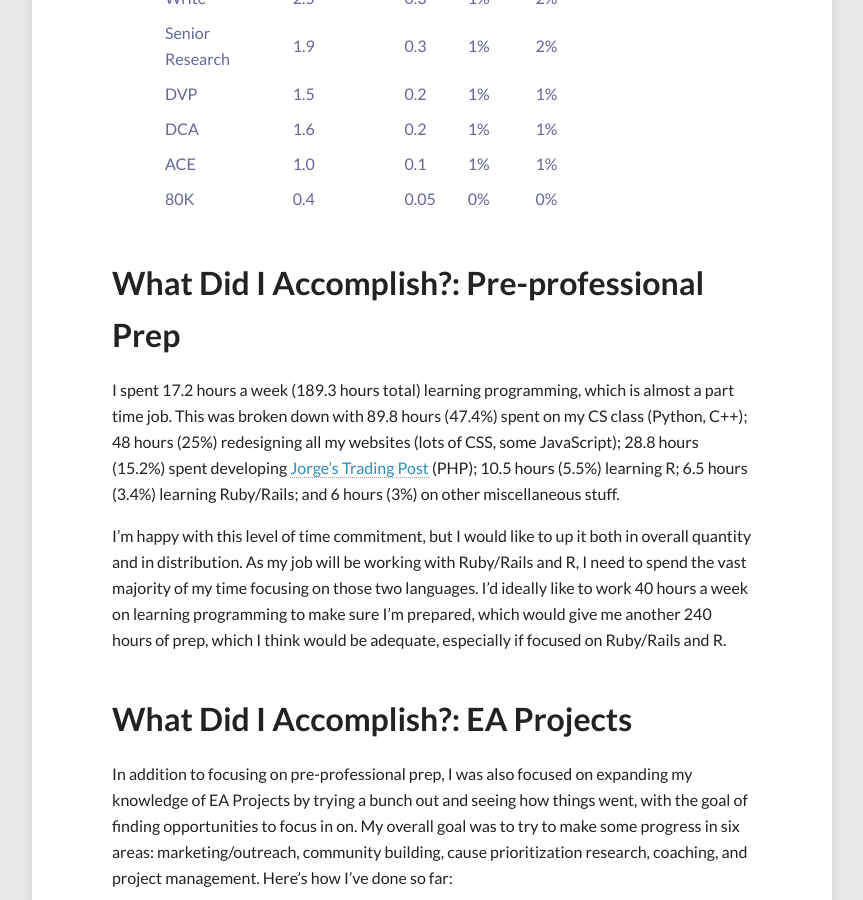
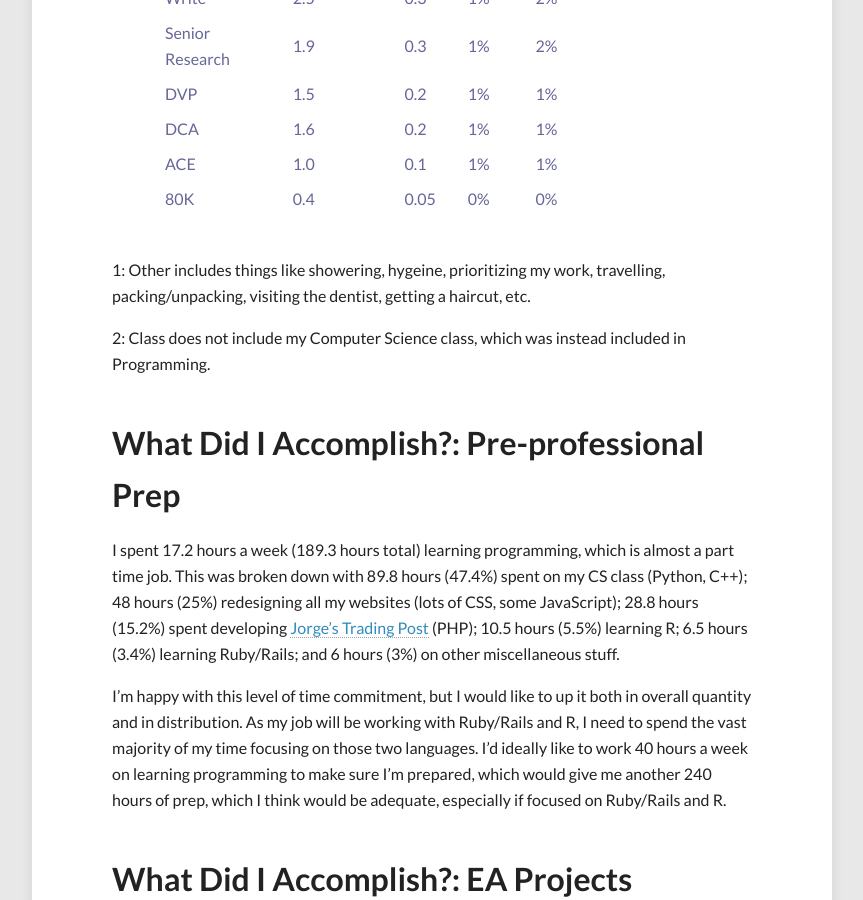
Before and after one commit to peterhurford/peterhurford.github.io, a Jekyll site: the page built from _posts/2014-05-20-personal-review-for-march-may-2014.markdown, in a window 1280 px wide and 900 px high, scrolled down 1335 px. Shown: the whole window, without its empty margins (208-1071 px from the left). Built offline with Jekyll 4.4.1, drawn with Linux system fonts in a browser that asks for light colours; comment, search, counter and statistics services are not loaded; some of the changed lines change nothing that is shown.

```diff
--- a/_posts/2014-05-20-personal-review-for-march-may-2014.markdown
+++ b/_posts/2014-05-20-personal-review-for-march-may-2014.markdown
@@ -36,8 +36,9 @@
 	<tr><td>80K</td> <td>0.4</td> <td>0.05</td> <td>0%</td> <td>0%</td></tr>
 </table>
 
-[1]: Other includes things like showering, hygeine, prioritizing my work, travelling, packing/unpacking, visiting the dentist, getting a haircut, etc.
-[2]: Class does not include my Computer Science class, which was instead included in Programming.
+1: Other includes things like showering, hygeine, prioritizing my work, travelling, packing/unpacking, visiting the dentist, getting a haircut, etc.
+
+2: Class does not include my Computer Science class, which was instead included in Programming.
 
 
 ## What Did I Accomplish?: Pre-professional Prep
```
